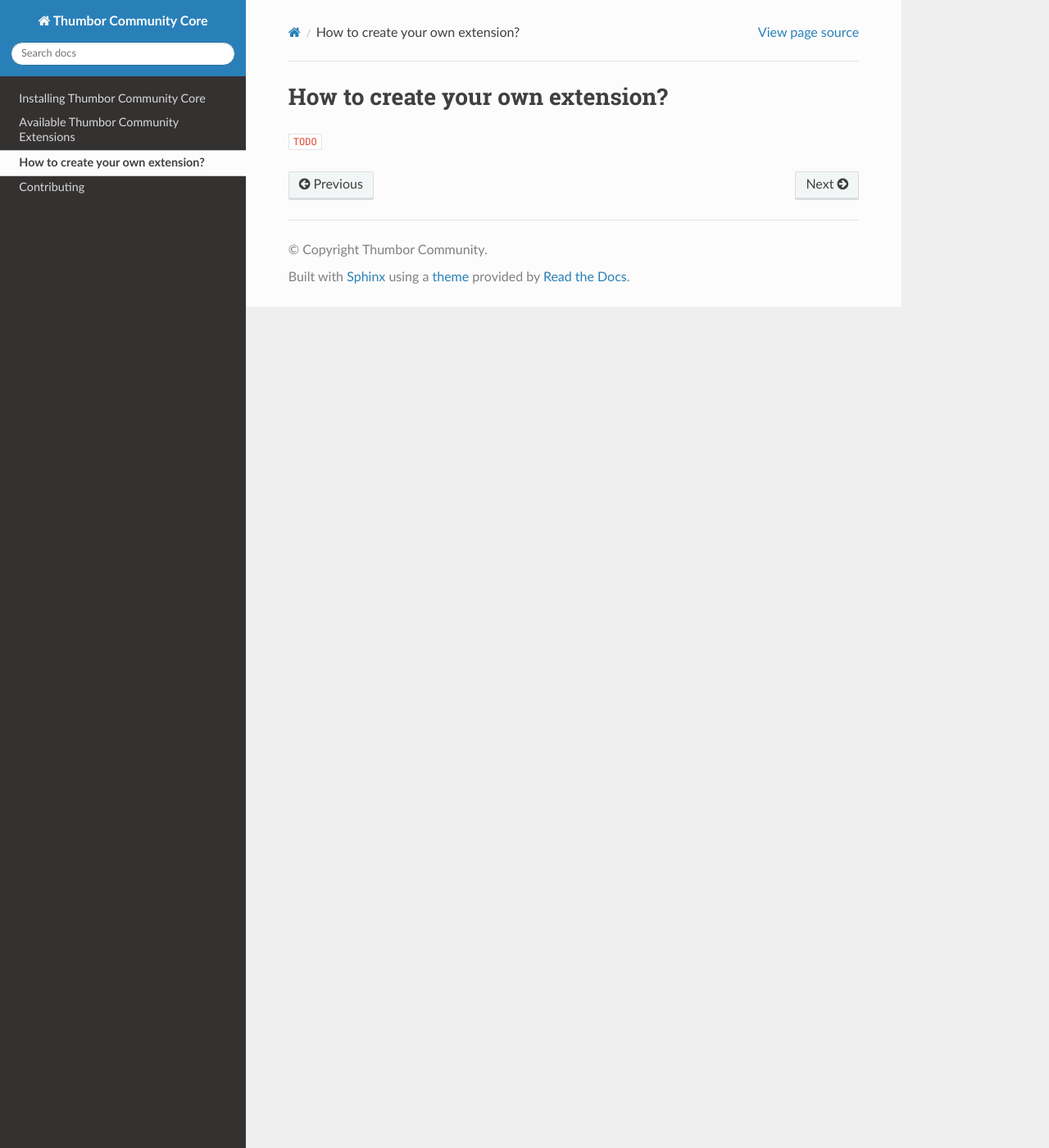
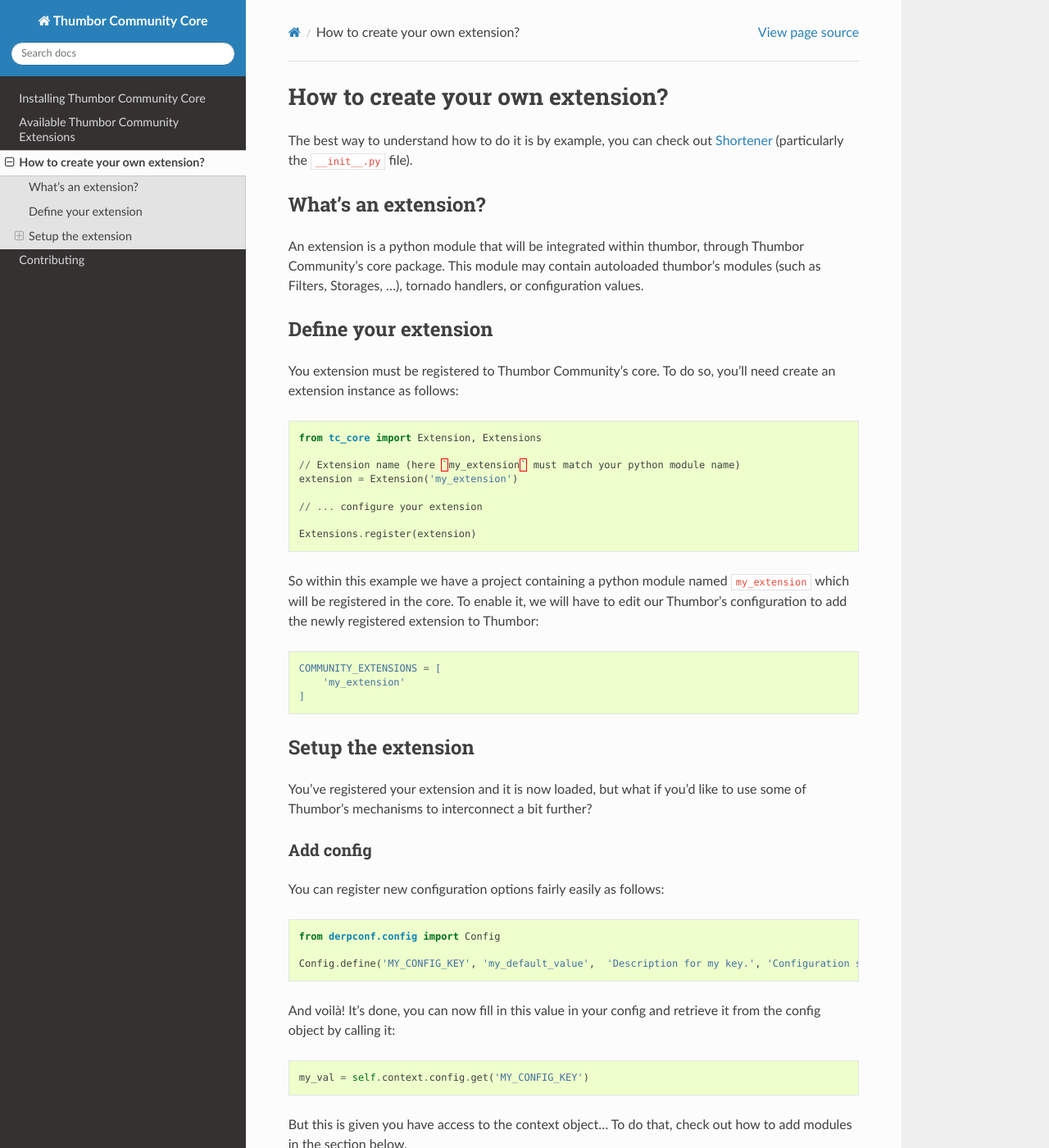
Before and after one commit to thumbor-community/core, a Sphinx documentation site: the page built from docs/create_your_own.rst, in a window 1280 px wide and 1400 px high. Shown: the whole window at 82% size. Built offline with Sphinx 7.4.7 and the Read the Docs theme 2.0.0, drawn with Linux system fonts in a browser that asks for light colours; some of the changed text lies outside the part shown.

Commit message:
Added create your own extension doc see #5

```diff
--- a/docs/create_your_own.rst
+++ b/docs/create_your_own.rst
@@ -1,4 +1,132 @@
 How to create your own extension?
 =================================
 
-``TODO``
+The best way to understand how to do it is by example, you can check out Shortener_ (particularly the ``__init__.py`` file).
+
+.. _Shortener: https://github.com/thumbor-community/shortener
+
+What's an extension?
+--------------------
+
+An extension is a python module that will be integrated within thumbor, through Thumbor Community's core package.
+This module may contain autoloaded thumbor's modules (such as Filters, Storages, ...), tornado handlers, or configuration values.
+
+Define your extension
+---------------------
+
+You extension must be registered to Thumbor Community's core. To do so, you'll need create an extension instance as follows:
+
+.. code-block:: python
+
+    from tc_core import Extension, Extensions
+
+    // Extension name (here `my_extension` must match your python module name)
+    extension = Extension('my_extension')
+
+    // ... configure your extension
+
+    Extensions.register(extension)
+
+So within this example we have a project containing a python module named ``my_extension`` which will be registered in the core.
+To enable it, we will have to edit our Thumbor's configuration to add the newly registered extension to Thumbor:
+
+.. code-block:: ini
+
+    COMMUNITY_EXTENSIONS = [
+        'my_extension'
+    ]
+
+Setup the extension
+-------------------
+
+You've registered your extension and it is now loaded, but what if you'd like to use some of Thumbor's mechanisms to interconnect a bit further?
+
+Add config
+~~~~~~~~~~
+
+You can register new configuration options fairly easily as follows:
+
+.. code-block:: python
+
+    from derpconf.config import Config
+
+    Config.define('MY_CONFIG_KEY', 'my_default_value',  'Description for my key.', 'Configuration section')
+
+And voilà! It's done, you can now fill in this value in your config and retrieve it from the config object by calling it:
+
+.. code-block:: python
+
+    my_val = self.context.config.get('MY_CONFIG_KEY')
+
+But this is given you have access to the context object... To do that, check out how to add modules in the section below.
+
+Add modules
+~~~~~~~~~~~
+
+Modules are context-aware classes which will be instantiated upon receiving the request.
+
+To register them:
+
+.. code-block:: python
+
+    from tc_core import Extension, Extensions
+
+    extension = Extension('my_extension')
+
+    extension.add_module(
+        config_key='MY_MODULE',
+        class_name='MyModuleClass'
+    )
+
+    Extensions.register(extension)
+
+In the configuration:
+
+.. code-block:: ini
+
+    MY_MODULE = 'my_extension.my_module'
+
+Given you have the following class:
+
+.. code-block:: python
+
+    # File my_extension/my_module.py
+
+    class MyModuleClass(object):
+
+        def __init__(self, context):
+            self.context = context
+
+This will instantiate the class named ``MyModuleClass`` within the python module ``my_extension.my_module`` by passing the context to the constructor if need be.
+
+Add handlers
+~~~~~~~~~~~~
+
+You may also add tornado handlers that will allow you to create custom controllers to answer the request to thumbor.
+
+.. code-block:: python
+
+    from tc_core import Extension, Extensions
+    from my_extension.handlers import MyHandler
+
+    extension = Extension('my_extension')
+
+    extension.add_handler(MyHandler.regex(), MyHandler)
+
+    Extensions.register(extension)
+
+Given you have the following handler:
+
+.. code-block:: python
+
+    # File my_extension/handlers/__init__.py
+
+    from thumbor.handlers import ContextHandler
+
+    class MyHandler(ContextHandler):
+
+        @classmethod
+        def regex(cls):
+            return r'/my_handler/(?P<url>.+)'
+
+        // ...
```
